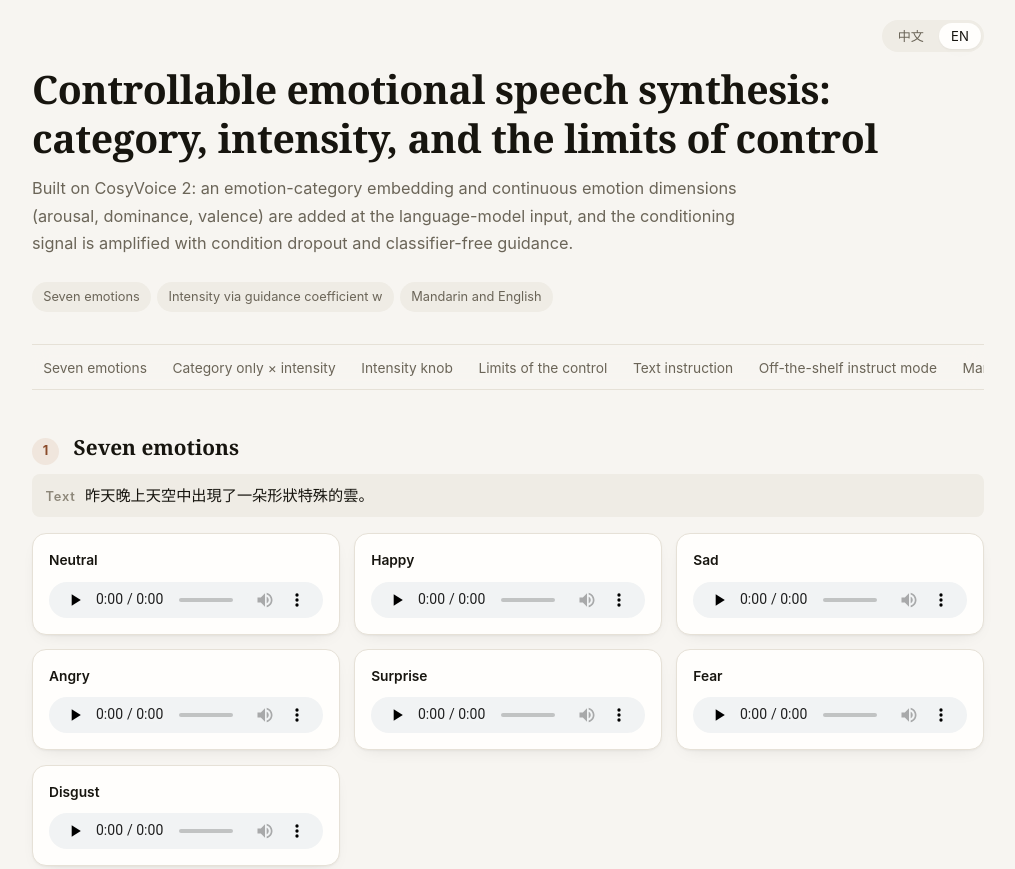
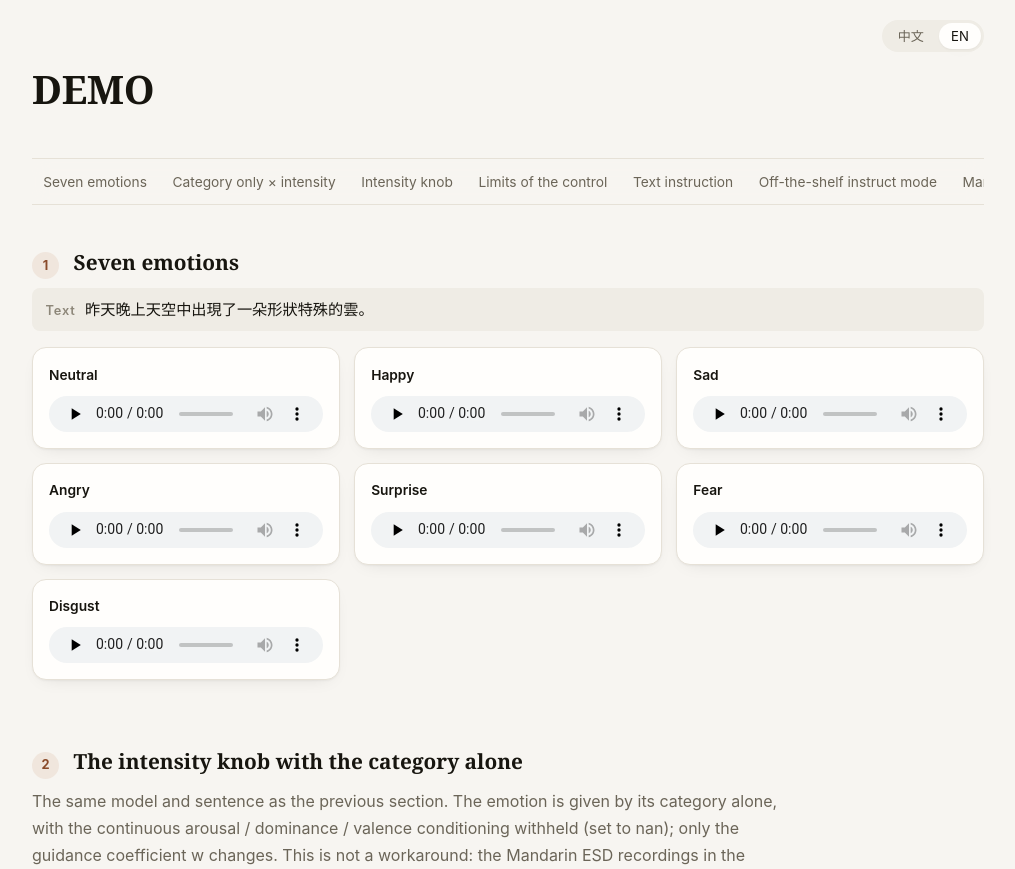
Before and after one commit to AChunFish/thesis-defense-demo, a plain HTML site: page docs/index.html in a window 1280 px wide. Shown: the top 869 px of the page, without its empty margins (132-1147 px from the left). Drawn offline with Linux system fonts and the light colour scheme.

Commit message:
Minimal header, row layout for intensity sweep, drop neutral

```diff
--- a/docs/index.html
+++ b/docs/index.html
@@ -85,9 +85,7 @@ a:focus-visible,audio:focus-visible,button:focus-visible{outline:2px solid var(-
 </style></head><body><div class="wrap">
 <header>
 <div class="langs"><button type="button" data-lang="zh" aria-pressed="true">中文</button><button type="button" data-lang="en" aria-pressed="false">EN</button></div>
-<h1><span class="zh">情緒可控的語音合成：<br>類別、強度，與控制的邊界</span><span class="en">Controllable emotional speech synthesis:<br>category, intensity, and the limits of control</span></h1>
-<p class="lede"><span class="zh">以 CosyVoice 2 為基礎模型，於語言模型輸入端加入情緒類別與連續情緒維度（激發度、支配度、愉悅度）條件，並以條件丟棄與無分類器引導放大條件訊號。</span><span class="en">Built on CosyVoice 2: an emotion-category embedding and continuous emotion dimensions (arousal, dominance, valence) are added at the language-model input, and the conditioning signal is amplified with condition dropout and classifier-free guidance.</span></p>
-<ul class="meta"><li><span class="zh">七類情緒</span><span class="en">Seven emotions</span></li><li><span class="zh">強度以引導係數 w 調整</span><span class="en">Intensity via guidance coefficient w</span></li><li><span class="zh">中文與英文</span><span class="en">Mandarin and English</span></li></ul></header>
+<h1><span class="zh">DEMO</span><span class="en">DEMO</span></h1></header>
 <nav><ol><li><a href="#emotions"><span class="zh">七類情緒</span><span class="en">Seven emotions</span></a></li><li><a href="#emoid_w"><span class="zh">只給類別 × 強度</span><span class="en">Category only × intensity</span></a></li><li><a href="#intensity"><span class="zh">強度旋鈕</span><span class="en">Intensity knob</span></a></li><li><a href="#support"><span class="zh">控制範圍的但書</span><span class="en">Limits of the control</span></a></li><li><a href="#instruct"><span class="zh">文字指令</span><span class="en">Text instruction</span></a></li><li><a href="#baseline"><span class="zh">原版模型的指令模式</span><span class="en">Off-the-shelf instruct mode</span></a></li><li><a href="#cer"><span class="zh">中文可懂度</span><span class="en">Mandarin intelligibility</span></a></li><li><a href="#steering"><span class="zh">表徵方向注入</span><span class="en">Activation steering</span></a></li></ol></nav>
 <section id="emotions">
 <div class="sec-head"><span class="num">1</span><h2><span class="zh">七類情緒</span><span class="en">Seven emotions</span></h2></div>
```
